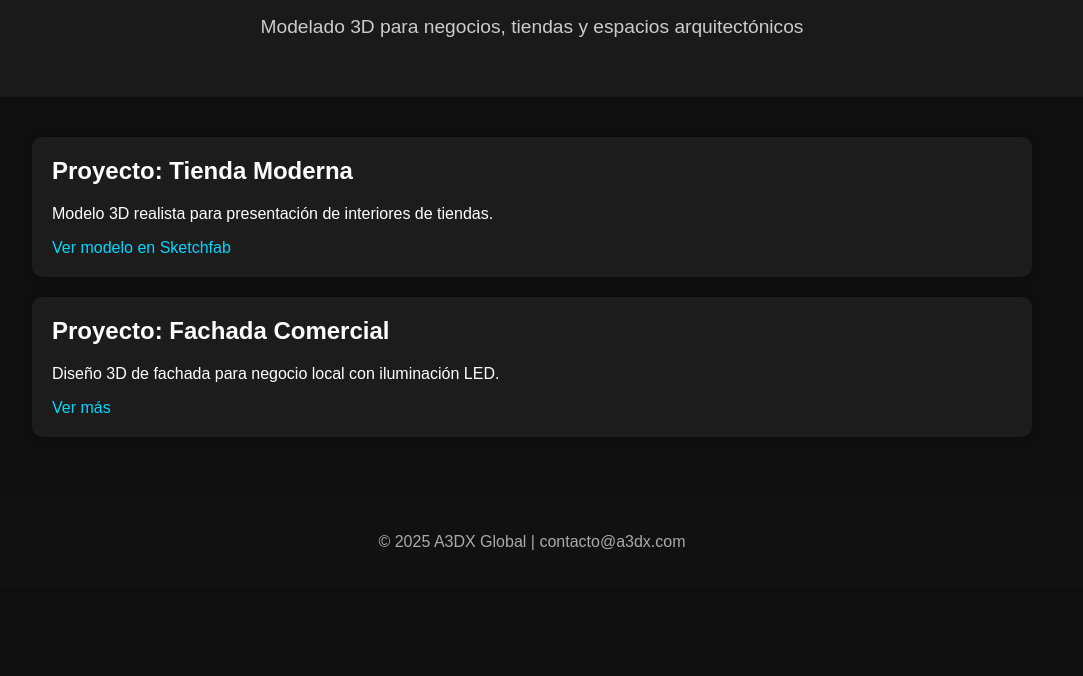
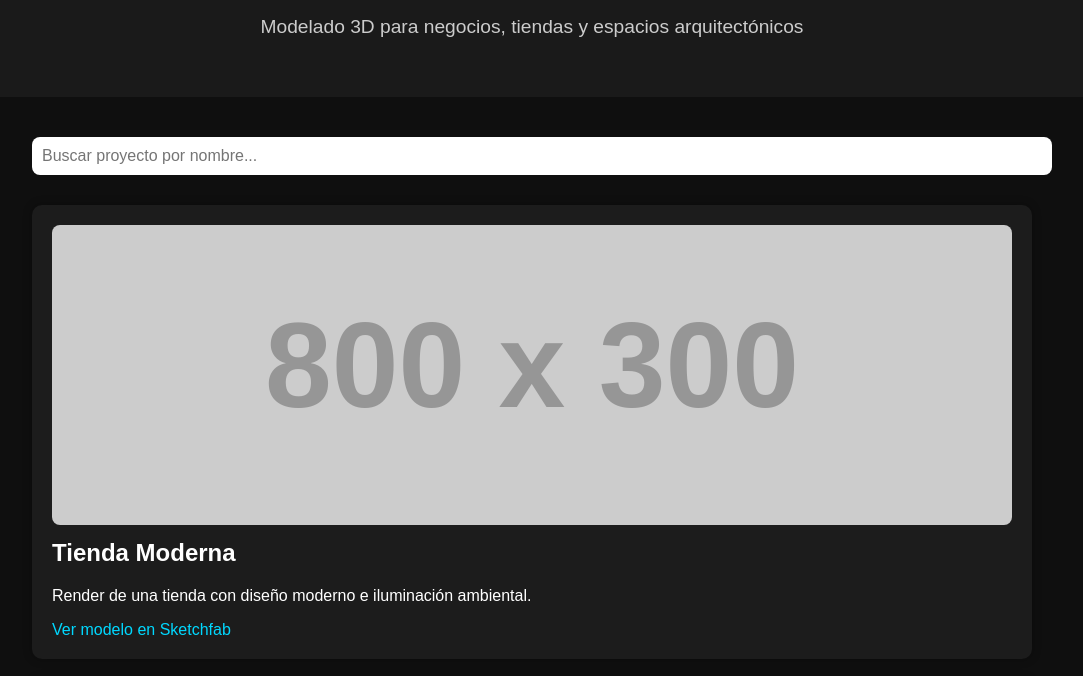
Before and after one commit to A3DXGlobal/A3DX, a plain HTML site: page index.html in a window 1280 px wide. Shown: the part 98-774 px from the top of the page, without its empty margins (108-1191 px from the left). Drawn offline with Linux system fonts and the light colour scheme; placeholder pictures from the web are drawn by us.

Commit message:
Update index.html

```diff
--- a/index.html
+++ b/index.html
@@ -29,6 +29,14 @@
       max-width: 1000px;
       margin: auto;
     }
+    #buscador {
+      width: 100%;
+      padding: 10px;
+      border: none;
+      border-radius: 8px;
+      margin-bottom: 30px;
+      font-size: 1em;
+    }
     .proyecto {
       background: #1c1c1c;
       padding: 20px;
@@ -38,6 +46,13 @@
     }
     .proyecto h2 {
       margin-top: 0;
+    }
+    .proyecto img {
+      width: 100%;
+      max-height: 300px;
+      object-fit: cover;
+      border-radius: 8px;
+      margin-bottom: 10px;
     }
     .proyecto a {
       color: #00d8ff;
@@ -59,16 +74,27 @@
   </header>
 
   <div class="contenedor">
-    <div class="proyecto">
-      <h2>Proyecto: Tienda Moderna</h2>
-      <p>Modelo 3D realista para presentación de interiores de tiendas.</p>
+    <input type="text" id="buscador" placeholder="Buscar proyecto por nombre...">
+
+    <div class="proyecto" data-nombre="Tienda Moderna">
+      <img src="https://via.placeholder.com/800x300?text=Tienda+Moderna" alt="Tienda Moderna">
+      <h2>Tienda Moderna</h2>
+      <p>Render de una tienda con diseño moderno e iluminación ambiental.</p>
       <a href="https://sketchfab.com/" target="_blank">Ver modelo en Sketchfab</a>
     </div>
 
-    <div class="proyecto">
-      <h2>Proyecto: Fachada Comercial</h2>
-      <p>Diseño 3D de fachada para negocio local con iluminación LED.</p>
-      <a href="#">Ver más</a>
+    <div class="proyecto" data-nombre="Fachada Comercial">
+      <img src="https://via.placeholder.com/800x300?text=Fachada+Comercial" alt="Fachada Comercial">
+      <h2>Fachada Comercial</h2>
+      <p>Diseño de fachada para negocio con letreros y vitrinas.</p>
+      <a href="#">Ver presentación 3D</a>
+    </div>
+
+    <div class="proyecto" data-nombre="Interior Minimalista">
+      <img src="https://via.placeholder.com/800x300?text=Interior+Minimalista" alt="Interior Minimalista">
+      <h2>Interior Minimalista</h2>
+      <p>Diseño interior limpio y moderno para oficina o consultorio.</p>
+      <a href="#">Ver detalles</a>
     </div>
   </div>
 
@@ -76,5 +102,19 @@
     <p>© 2025 A3DX Global | contacto@a3dx.com</p>
   </footer>
 
+  <script>
+    // Filtrado en tiempo real
+    const buscador = document.getElementById('buscador');
+    const proyectos = document.querySelectorAll('.proyecto');
+
+    buscador.addEventListener('input', function () {
+      const texto = buscador.value.toLowerCase();
+      proyectos.forEach(proyecto => {
+        const nombre = proyecto.getAttribute('data-nombre').toLowerCase();
+        proyecto.style.display = nombre.includes(texto) ? 'block' : 'none';
+      });
+    });
+  </script>
+
 </body>
 </html>
```
